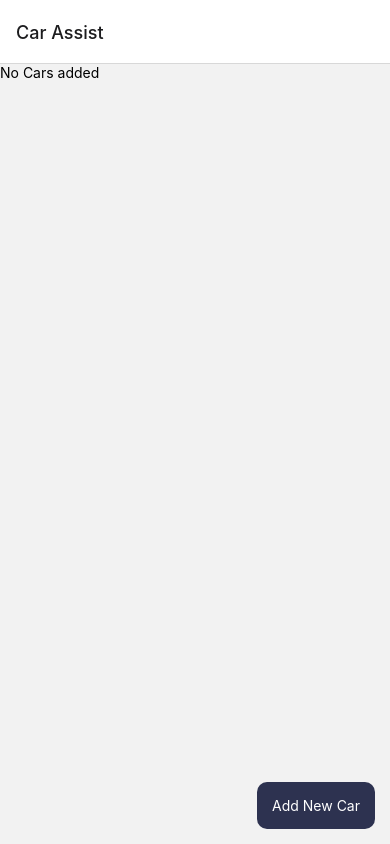
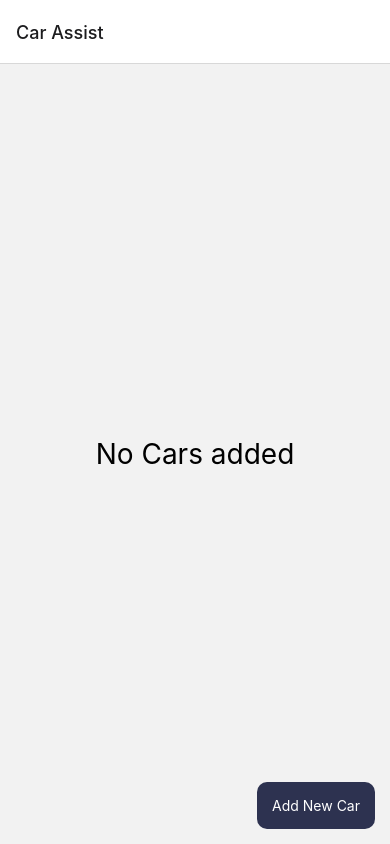
Before and after one commit to sagar-monga/CarAssist, a React Native app: screen / in a window 390 px wide. Built offline with nearby package versions, Linux system fonts and the light colour scheme.

Commit message:
feat: create car listing screen

```diff
--- /dev/null
+++ b/src/components/CarListItem.tsx
@@ -0,0 +1,28 @@
+import { StyleConfig } from '@utils/Constants';
+import React from 'react';
+import { StyleSheet, Text, View } from 'react-native';
+import Icon from 'react-native-vector-icons/FontAwesome5';
+
+type Props = {
+  car: Car;
+};
+
+const CarListItem = ({ car }: Props) => {
+  return (
+    <View style={styles.parent}>
+      <Text>{`${car.make} ${car.model} ${car.year}`}</Text>
+      <Icon name="chevron-right" />
+    </View>
+  );
+};
+
+export default CarListItem;
+
+const styles = StyleSheet.create({
+  parent: {
+    backgroundColor: StyleConfig.colors.light,
+    padding: 20,
+    flexDirection: 'row',
+    justifyContent: 'space-between',
+  },
+});
--- /dev/null
+++ b/src/components/List.tsx
@@ -0,0 +1,20 @@
+import React from 'react';
+import { FlatList, ListRenderItem, StyleSheet } from 'react-native';
+
+export type ListType<T> = {
+  item: T;
+  index: number;
+};
+
+type Props<T> = {
+  data: T[];
+  renderItem: ListRenderItem<T>;
+};
+
+const List = <T,>({ data, renderItem }: Props<T>) => {
+  return <FlatList data={data} renderItem={renderItem} />;
+};
+
+export default List;
+
+const styles = StyleSheet.create({});
--- /dev/null
+++ b/src/components/emptyStates/NoCars.tsx
@@ -0,0 +1,23 @@
+import ParentView from '@components/ParentView';
+import React from 'react';
+import { StyleSheet, Text } from 'react-native';
+
+const NoCars = () => {
+  return (
+    <ParentView style={styles.root}>
+      <Text style={styles.message}>No Cars added</Text>
+    </ParentView>
+  );
+};
+
+export default NoCars;
+
+const styles = StyleSheet.create({
+  root: {
+    justifyContent: 'center',
+    alignItems: 'center',
+  },
+  message: {
+    fontSize: 28,
+  },
+});
--- a/src/screens/CarListScreen.tsx
+++ b/src/screens/CarListScreen.tsx
@@ -1,37 +1,28 @@
+import CarListItem from '@components/CarListItem';
 import FloatingActionButton from '@components/FloatingActionButton';
+import List, { ListType } from '@components/List';
 import ParentView from '@components/ParentView';
+import NoCars from '@components/emptyStates/NoCars';
 import { useAuthNavigation } from '@navigation/hooks/useAuthNavigation';
 import { AppRoutes } from '@navigation/types/AppRoutes';
 import { useGlobalStore } from '@state/store';
 import React from 'react';
-import { FlatList, StyleSheet, Text, View } from 'react-native';
+import { StyleSheet } from 'react-native';
 
 const CarListScreen = () => {
   const { goTo } = useAuthNavigation();
   const { cars } = useGlobalStore();
 
+  const renderListItem = ({ item }: ListType<Car>) => {
+    return <CarListItem car={item} />;
+  };
+
   return (
     <ParentView>
       {cars.length > 0 ? (
-        <FlatList
-          data={cars}
-          renderItem={({ item }) => {
-            return (
-              <View
-                style={{
-                  backgroundColor: 'red',
-                  padding: 20,
-                  flexDirection: 'row',
-                  justifyContent: 'space-between',
-                }}>
-                <Text>{`${item.make} ${item.model} ${item.year}`}</Text>
-                <Text>{`>`}</Text>
-              </View>
-            );
-          }}
-        />
+        <List data={cars} renderItem={renderListItem} />
       ) : (
-        <Text>No Cars added</Text>
+        <NoCars />
       )}
       <FloatingActionButton
         title="Add New Car"
--- a/src/utils/Constants.ts
+++ b/src/utils/Constants.ts
@@ -5,9 +5,9 @@ export const StyleConfig = {
     primary: '#2d3250',
     secondary: '#424769',
     tertiary: '#7077a1',
-        accent: '#f6b17a'
+    accent: '#f6b17a',
   },
   button: {
     RADIUS: 10,
-    }
-}
+  },
+};
```
Lines whose indentation alone changed are shown as unchanged.
